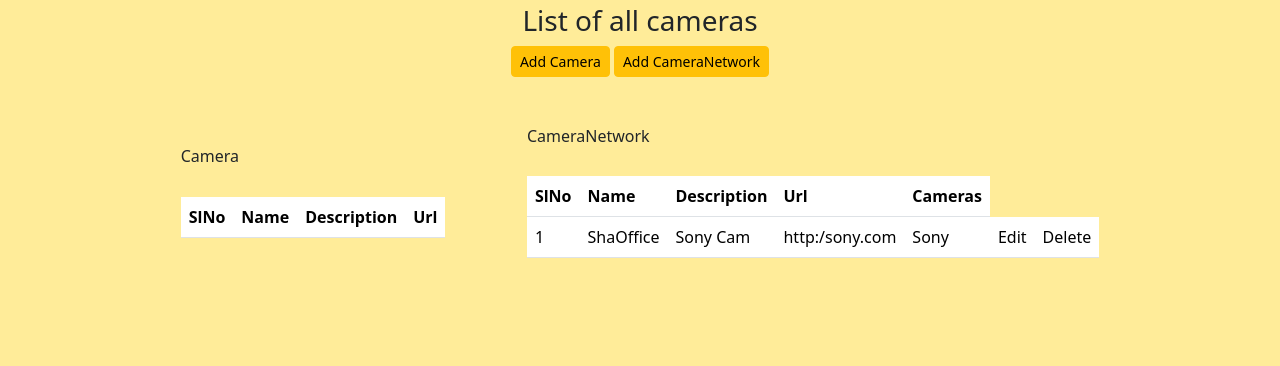
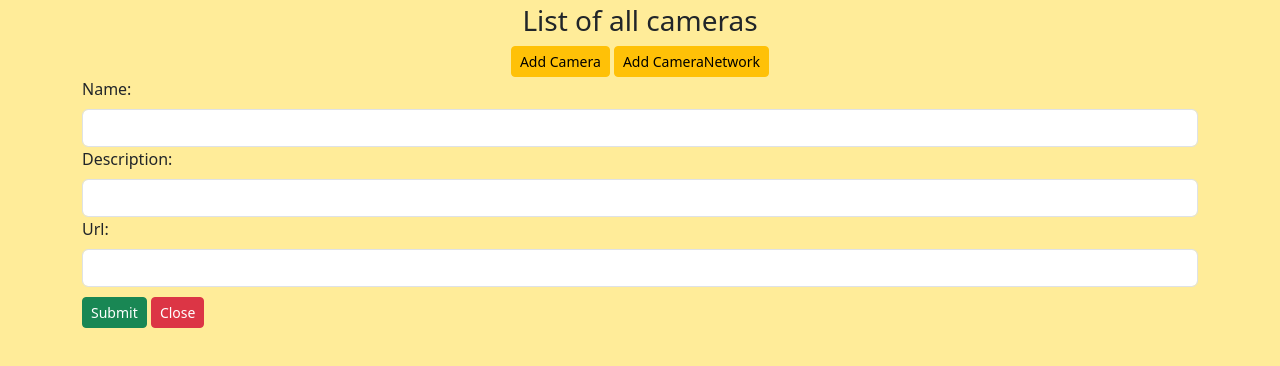
Before and after one commit to ShaheerKhanNS/1-st-Zoom-Camera-app, a website: page public/index.html in a window 1280 px wide. Both pictures are taken after a click on the button "Add CameraNetwork". Shown: the part 62-428 px from the top of the page. Drawn offline with nearby package versions, Linux system fonts and the light colour scheme.

Commit message:
Implemented network adding feature in frontend

```diff
--- a/public/index.html
+++ b/public/index.html
@@ -31,7 +31,10 @@
         <button id="add-camera" class="btn btn-sm btn-warning btn-camera-add">
           Add Camera
         </button>
-        <button class="btn btn-sm btn-warning btn-network-add">
+        <button
+          id="cameraNetwork"
+          class="btn btn-sm btn-warning btn-network-add"
+        >
           Add CameraNetwork
         </button>
       </div>
@@ -65,6 +68,37 @@
         >
           Edit
         </button>
+      </form>
+    </div>
+    <div class="container network-add-form hide">
+      <form>
+        <label class="form-label" for="network-name">Name:</label>
+        <input class="form-control" type="text" id="network-name" />
+        <label class="form-label" for="network-description">Description:</label>
+        <input class="form-control" type="text" id="network-description" />
+        <label class="form-label" for="network-url">Url:</label>
+        <input class="form-control" type="text" id="network-url" />
+        <button
+          id="btn-add-network"
+          style="margin-top: 10px"
+          class="btn btn-sm btn-success"
+        >
+          Submit
+        </button>
+        <button
+          id="btn-close-network-dom"
+          style="margin-top: 10px"
+          class="btn btn-sm btn-danger"
+        >
+          Close
+        </button>
+        <!-- <button
+          id="btn-edit-camera"
+          style="margin-top: 10px"
+          class="btn btn-sm btn-primary"
+        >
+          Edit
+        </button> -->
       </form>
     </div>
     <div class="camera-tables">
--- a/public/source.js
+++ b/public/source.js
@@ -154,3 +154,21 @@ const retrieveCameraDetails = async () => {
 };
 
 retrieveCameraDetails();
+
+// camera Networks
+
+const btnNetwork = document.getElementById("cameraNetwork");
+const btnCloseNetwork = document.getElementById("btn-close-network-dom");
+const networkTable = document.querySelector(".network-add-form");
+
+// DOM manipulation
+btnNetwork.addEventListener("click", (e) => {
+  networkTable.classList.remove("hide");
+  tableContainer.classList.add("hide");
+});
+
+btnCloseNetwork.addEventListener("click", (e) => {
+  e.preventDefault();
+  networkTable.classList.add("hide");
+  tableContainer.classList.remove("hide");
+});
```
